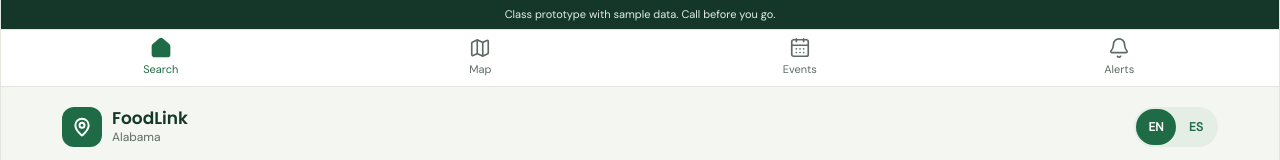
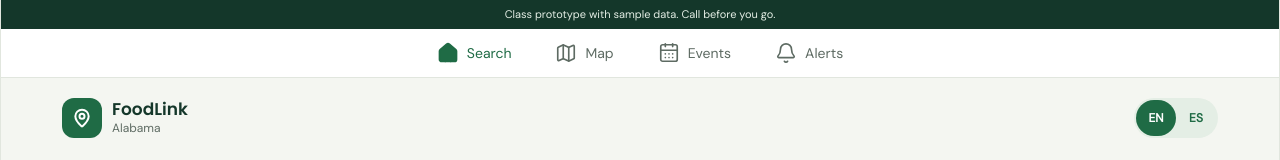
Before and after one commit to Ehy00/FoodLink, a Next.js app: page / in a window 1280 px wide. Shown: the top 160 px of the page. Built offline with nearby package versions, Linux system fonts and the light colour scheme; no server answers.

Commit message:
Adapt navigation for desktop and mobile

```diff
--- a/src/components/chrome.tsx
+++ b/src/components/chrome.tsx
@@ -57,7 +57,7 @@ export function BottomNav() {
   return (
     <nav
       aria-label="Main"
-      className="sticky bottom-0 z-20 grid grid-cols-4 border-t border-line bg-paper/95 pb-[env(safe-area-inset-bottom)] backdrop-blur"
+      className="sticky bottom-0 z-20 grid grid-cols-4 border-t border-line bg-paper/95 pb-[env(safe-area-inset-bottom)] backdrop-blur md:static md:flex md:justify-center md:gap-1 md:border-t-0 md:pb-0"
     >
       {TABS.map(({ href, key, icon: Icon, match }) => {
         const active = match(pathname);
@@ -66,7 +66,7 @@ export function BottomNav() {
             key={href}
             href={href}
             aria-current={active ? "page" : undefined}
-            className={`flex min-h-14 flex-col items-center justify-center gap-0.5 text-[11px] font-medium ${
+            className={`flex min-h-14 flex-col items-center justify-center gap-0.5 text-[11px] font-medium md:min-h-12 md:flex-row md:gap-2 md:px-5 md:text-sm ${
               active ? "text-forest" : "text-muted"
             }`}
           >
```
